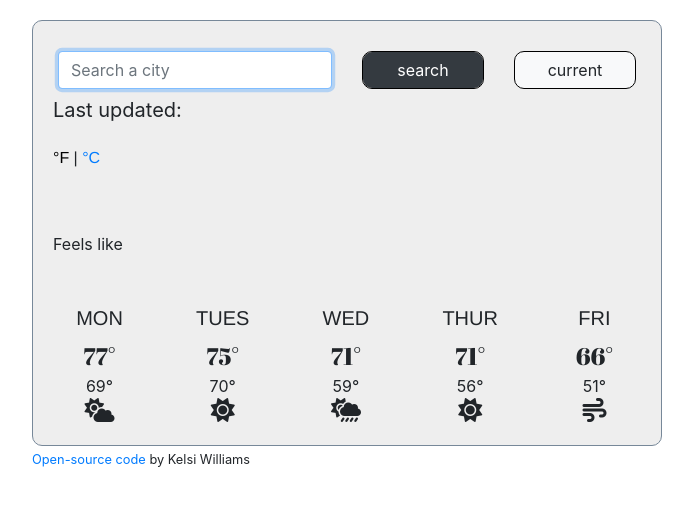
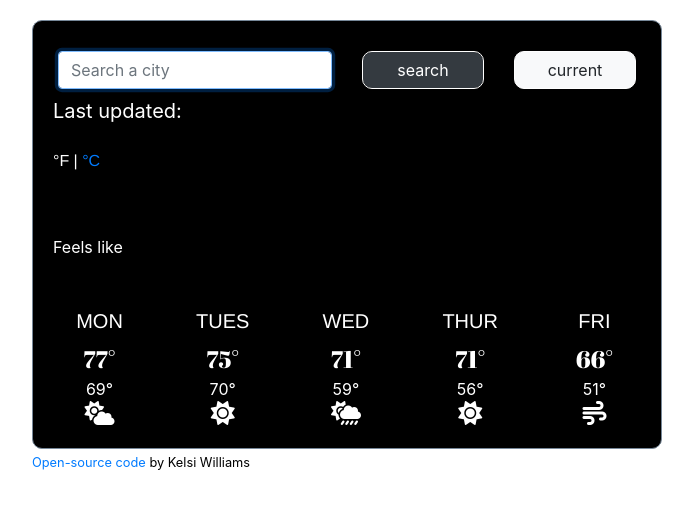
Before and after one commit to kelsi-will/weather-app, a plain HTML site: page index.html in a window 1280 px wide. Shown: the whole page, without its empty margins (293-986 px from the left). Drawn offline with nearby package versions, Linux system fonts and the light colour scheme; no server answers.

Commit message:
Updated and refined  CSS

```diff
--- a/index.html
+++ b/index.html
@@ -133,7 +133,7 @@
           <a href="https://github.com/kelsi-will/weather-app" target="_blank">
             Open-source code
           </a>
-          by Kelsi Williams</small
+           <span class="coder-name"> by Kelsi Williams</span></small
         >
       </div>
     </div>
--- a/src/style.css
+++ b/src/style.css
@@ -1,3 +1,6 @@
+body {
+  color: #ffffff;
+}
 h5 {
   text-align: center;
 }
@@ -18,7 +21,6 @@ h1 {
 }
 .temperature {
   font-size: 64px;
-  color: #000000;
 }
 
 .weather-app {
@@ -28,7 +30,7 @@ h1 {
 
 .weather-app-wrapper {
   border: 1px solid #778899;
-  background: #eeeeee;
+  background: #000000;
   border-radius: 10px;
   padding: 20px;
 }
@@ -36,7 +38,7 @@ h1 {
   margin: 10px 5px;
 }
 .btn {
-  border: 1px solid #000;
+  border: 1px solid #ffffff;
   border-radius: 10px;
 }
 
@@ -46,13 +48,15 @@ h1 {
 }
 
 ul {
-  margin: 0 0 10px;
+  margin: 0;
   padding: 0;
 }
 li {
   list-style: none;
-  line-height: 22px;
+  line-height: 15px;
   font-size: 20px;
+  margin: 15px 0 0;
+  padding: 0;
 }
 
 li:first-letter {
@@ -65,7 +69,7 @@ li:first-letter {
 }
 
 .weather-description .active {
-  color: #000000;
+  color: #ffffff;
   cursor: default;
 }
 
@@ -92,3 +96,7 @@ li:first-letter {
 .fa-sun {
   font-size: 24px;
 }
+
+.coder-name {
+  color: #000000;
+}
```
